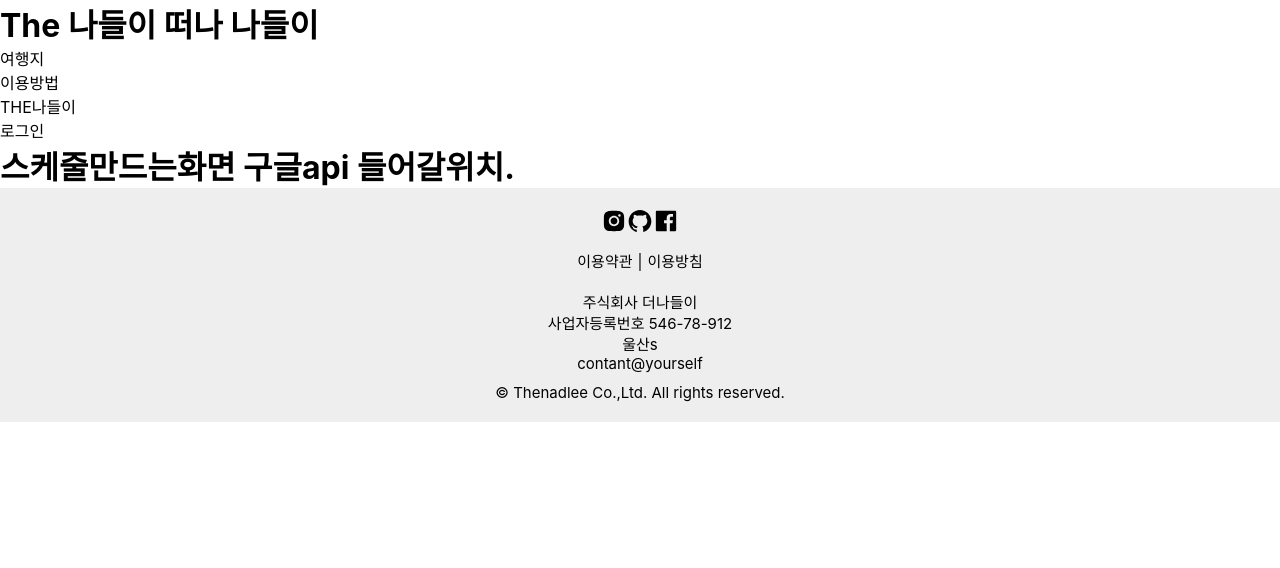
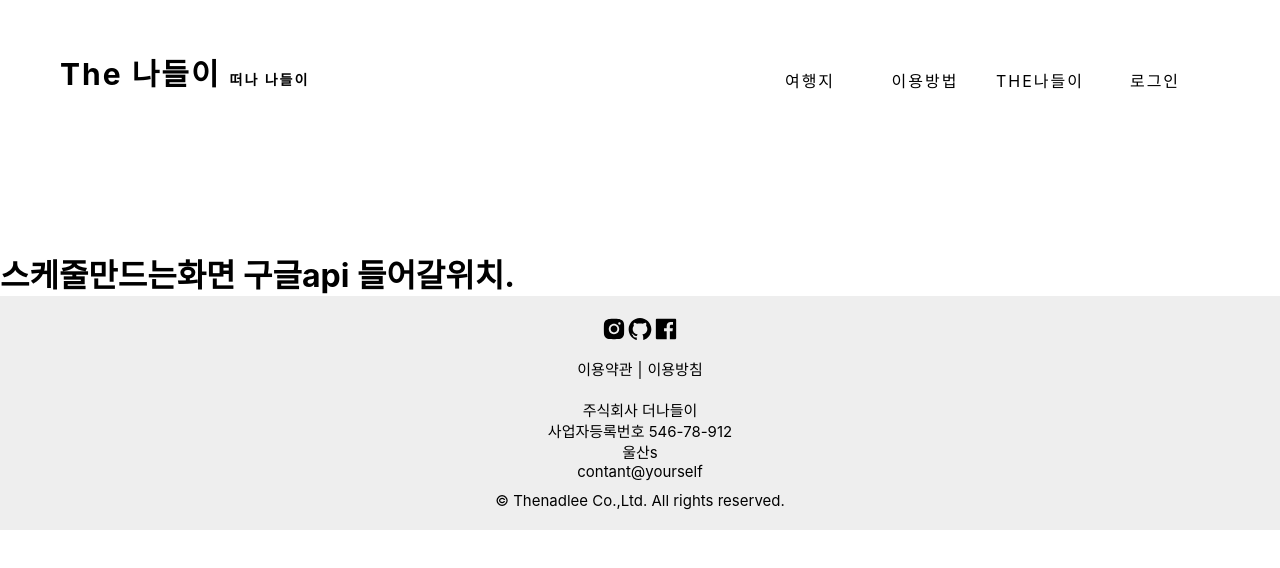
Before and after one commit to cokeholic-kim/TeamProject-thenadlee, a React (Create React App) app: page /create in a window 1280 px wide. Shown: the top 568 px of the page. Built offline with nearby package versions, Linux system fonts and the light colour scheme.

Commit message:
add scss

```diff
--- a/src/App.css
+++ b/src/App.css
@@ -5,3 +5,4 @@ a{color:inherit ; text-decoration: none;}
     max-width: 700px;
     margin: 0 auto;
 }
+li { list-style: none;}
--- a/src/components/Header.js
+++ b/src/components/Header.js
@@ -1,16 +1,23 @@
 import React from "react";
+import './Header.scss' ;
 
 function Header(){
 
     return(
         <header>
-            <h1>The 나들이 <span>떠나 나들이</span></h1>
-            <ul className='menu'>
-                <li>여행지</li>
-                <li>이용방법</li>
-                <li>THE나들이</li>
-                <li>로그인</li>
-            </ul>
+            <div class="header_top">
+                <div class="header_top_left">
+                    <a href="#">
+                        <h1>The 나들이 <span>떠나 나들이</span></h1>
+                    </a>
+                </div>
+                <ul class="header_top_right">
+                    <a href="#"><li>여행지</li></a>
+                    <a href="#"><li>이용방법</li></a>
+                    <a href="#"><li>THE나들이</li></a>
+                    <a href="#"><li>로그인</li></a>
+                </ul>
+            </div>
         </header>
     )
 }
--- /dev/null
+++ b/src/components/Header.scss
@@ -0,0 +1,44 @@
+header{
+    height: 100px ;
+    padding: 50px;
+    margin-left: 10px ;
+    margin-right: 10px ;
+    margin-bottom: 150px;
+    .header_top{
+        display: flex;
+        justify-content: space-between;
+        align-content: center;
+        letter-spacing: 2px ;
+        .header_top_left{
+            display: flex;
+            justify-content: space-between;
+        }
+            h1{
+                font-size: 30px;
+            }
+            span{
+                font-size: 14px ;
+            }
+        .header_top_right{
+            display: flex;
+            justify-content: space-evenly;
+
+        }
+            li{
+                vertical-align: baseline;
+                margin-right: 15px;
+                width: 100px;
+                height: 60px;
+                display: flex;
+                align-items: center;
+                padding: 5px;
+                justify-content: center;
+
+            }
+            li:hover {
+                background-color: #ccc;
+                transition: 0.5s;
+            }
+
+    }
+}
```
